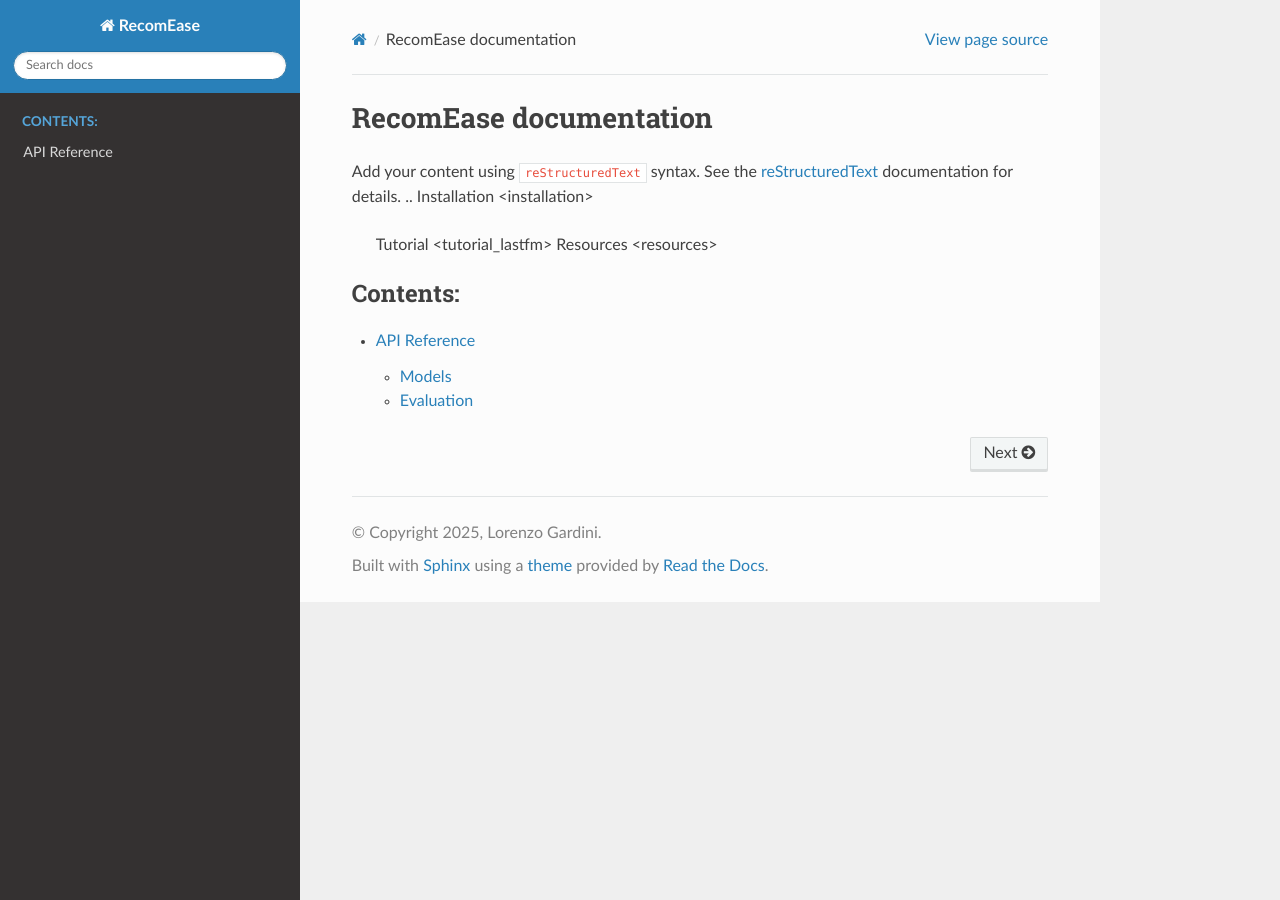
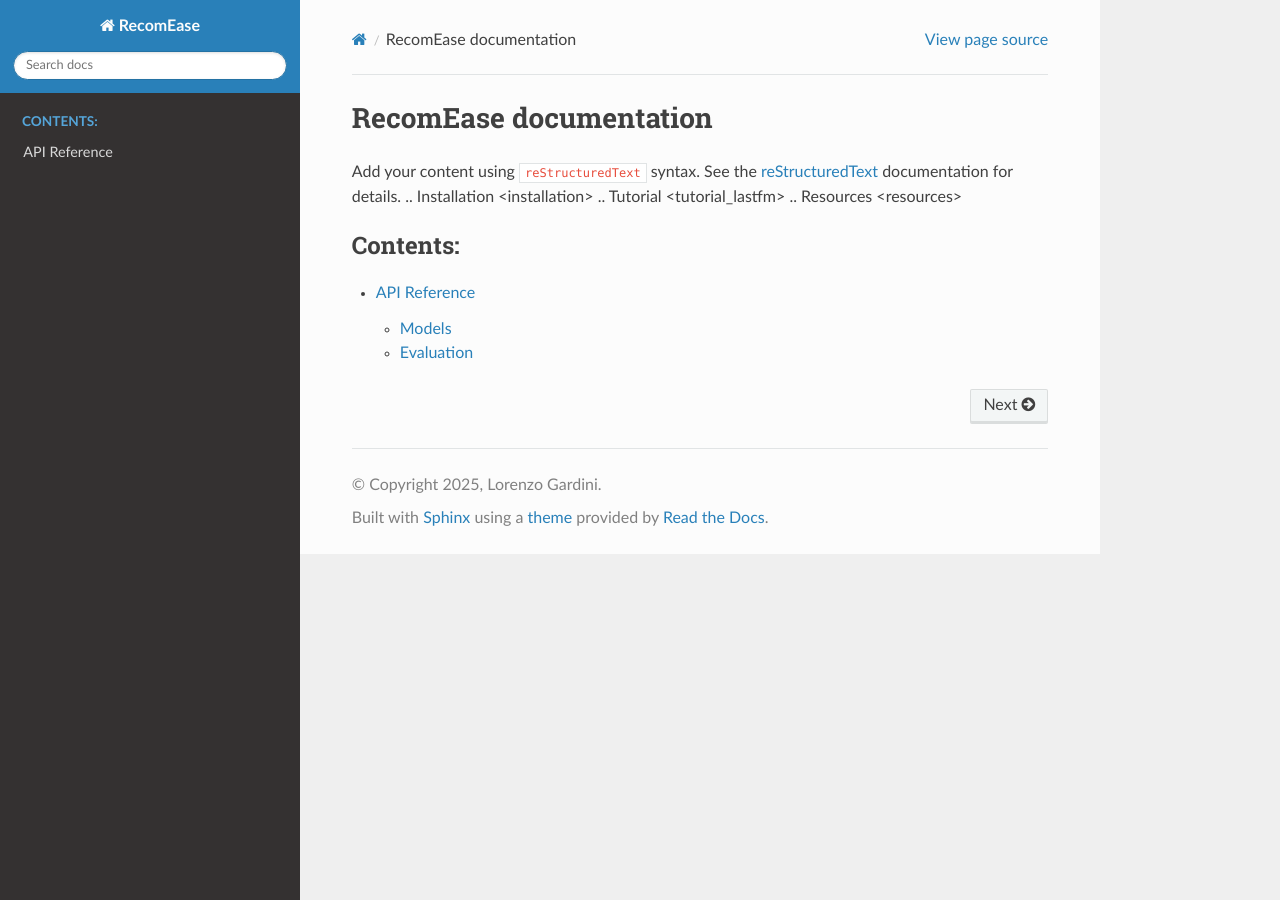
Before and after one commit to Lorenzo-Gardini/RecomEase, a Sphinx documentation site: the page built from docs/source/index.rst, in a window 1280 px wide. Built offline with Sphinx 7.4.7 and the Read the Docs theme 3.1.0, drawn with Linux system fonts in a browser that asks for light colours.

Commit message:
fix indent

```diff
--- a/docs/source/index.rst
+++ b/docs/source/index.rst
@@ -10,8 +10,8 @@ Add your content using ``reStructuredText`` syntax. See the
 `reStructuredText <https://www.sphinx-doc.org/en/master/usage/restructuredtext/index.html>`_
 documentation for details.
 .. Installation <installation>
-   Tutorial <tutorial_lastfm>
-   Resources <resources>
+.. Tutorial <tutorial_lastfm>
+.. Resources <resources>
 
 .. toctree::
    :maxdepth: 2
```
